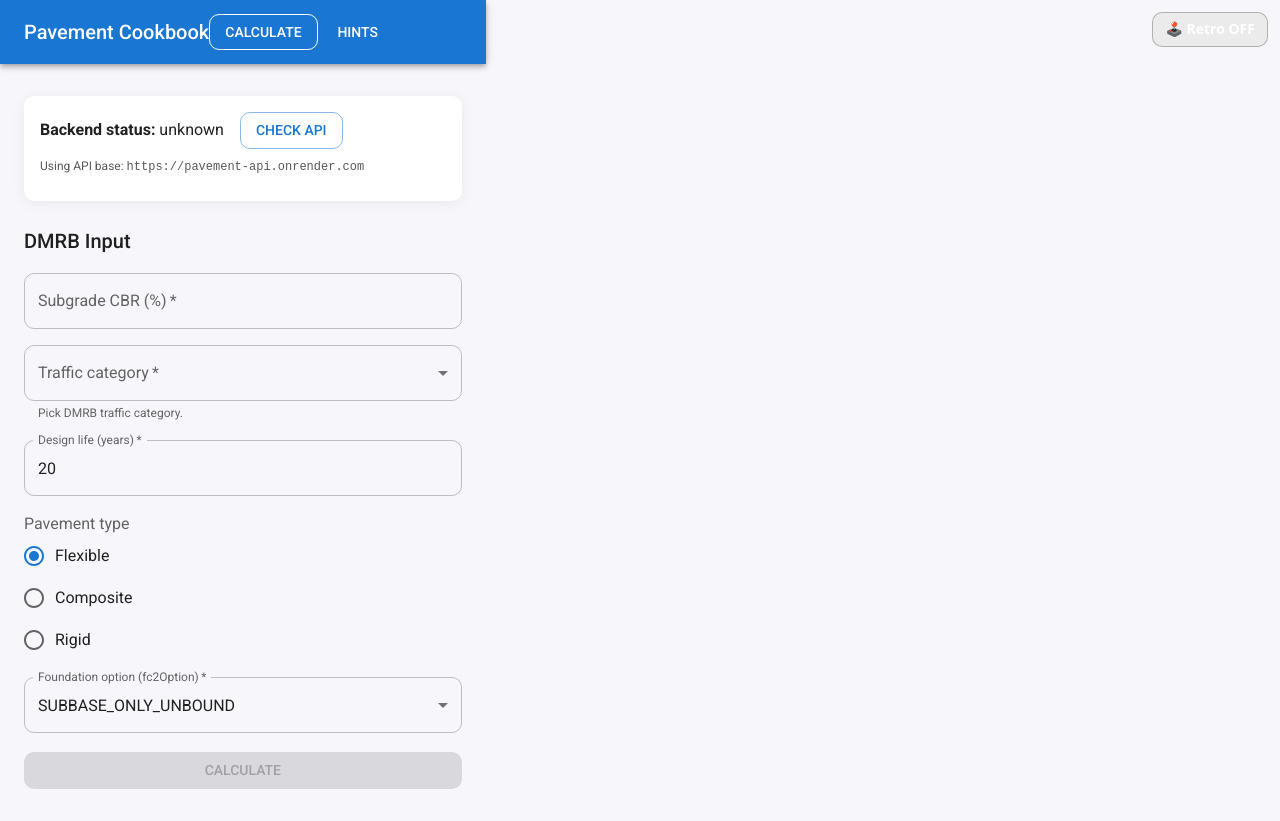
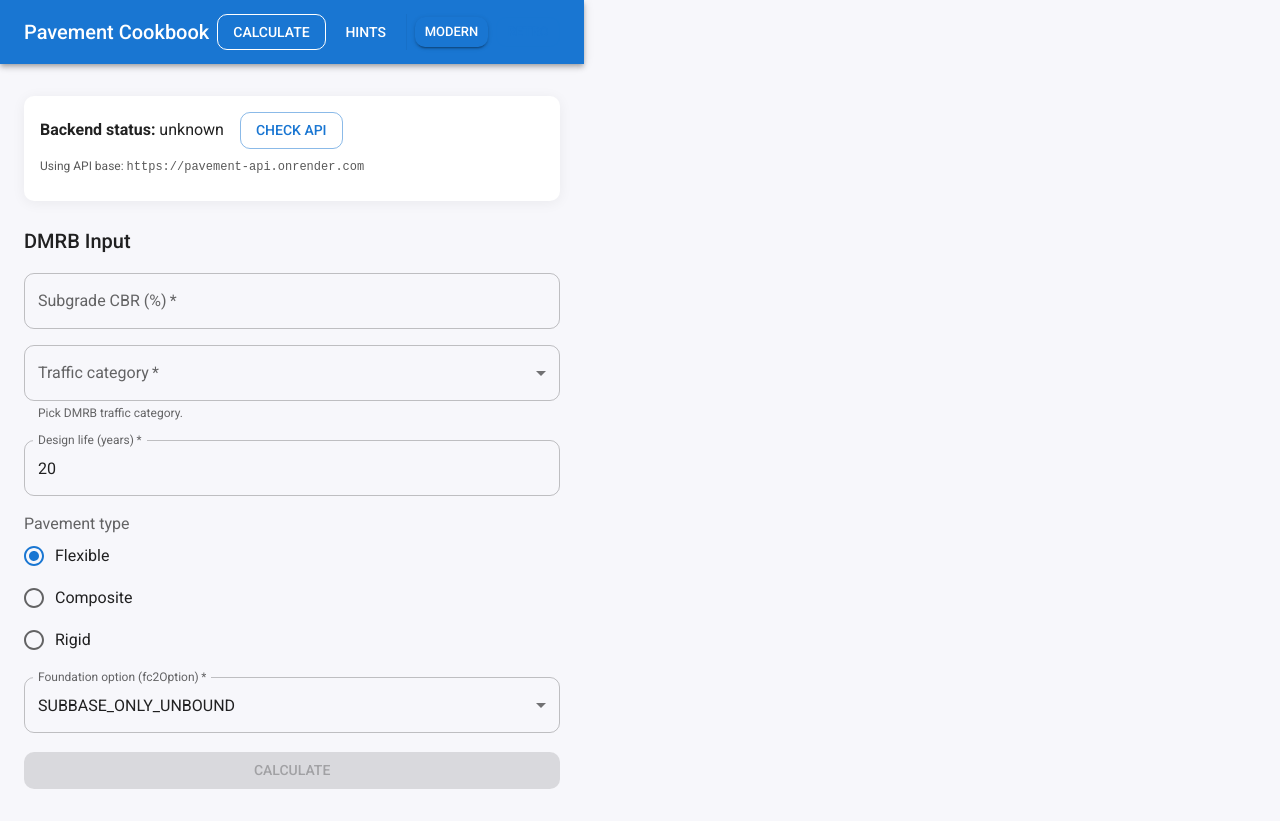
Before and after one commit to olivercook1/thepavementcookbook, a React (Vite) app in the folder pavement-ui/: page / in a window 1280 px wide. Built offline with nearby package versions, Linux system fonts and the light colour scheme; a web font is replaced by a local one.

Commit message:
feat(theme): add Modern/Retro buttons and retro CSS overrides

```diff
--- a/pavement-ui/src/components/Layout.jsx
+++ b/pavement-ui/src/components/Layout.jsx
@@ -1,16 +1,32 @@
 import { Outlet, Link, useLocation } from "react-router-dom";
- import { AppBar, Toolbar, Typography, Container, Button, Stack } from "@mui/material";
- import { ThemeToggle } from "../theme";
+import { AppBar, Toolbar, Typography, Container, Button, Stack, Divider } from "@mui/material";
+import { useEffect, useState } from "react";
 
 export default function Layout() {
   const { pathname } = useLocation();
   const isCalc = pathname === "/";
+  const [theme, setTheme] = useState("modern");
+
+  function applyTheme(name) {
+    document.documentElement.setAttribute("data-theme", name);
+    localStorage.setItem("theme", name);
+    setTheme(name);
+  }
+
+  useEffect(() => {
+    const saved = localStorage.getItem("theme");
+    applyTheme(saved || "modern");
+    // eslint-disable-next-line react-hooks/exhaustive-deps
+  }, []);
 
   return (
     <>
       <AppBar position="static">
-         <Toolbar>
-           <Typography variant="h6" sx={{ flexGrow: 1 }}>Pavement Cookbook</Typography>
+        <Toolbar sx={{ gap: 1 }}>
+          <Typography variant="h6" sx={{ flexGrow: 1 }}>
+            Pavement Cookbook
+          </Typography>
+
           <Stack direction="row" spacing={1} alignItems="center">
             <Button component={Link} to="/" color="inherit" variant={isCalc ? "outlined" : "text"}>
               Calculate
@@ -19,14 +35,26 @@
               Hints
             </Button>
 
-             <Button onClick={() => document.documentElement.setAttribute("data-theme", "retro")}>
+            <Divider orientation="vertical" flexItem sx={{ mx: 1, opacity: 0.4 }} />
+
+            <Button
+              size="small"
+              variant={theme === "modern" ? "contained" : "outlined"}
+              onClick={() => applyTheme("modern")}
+            >
+              Modern
+            </Button>
+            <Button
+              size="small"
+              variant={theme === "retro" ? "contained" : "outlined"}
+              onClick={() => applyTheme("retro")}
+            >
               Retro
             </Button>
-
-              <ThemeToggle />
           </Stack>
         </Toolbar>
       </AppBar>
+
       <Container maxWidth="md" sx={{ py: 4 }}>
         <Outlet />
       </Container>
--- a/pavement-ui/src/styles/retro-theme.css
+++ b/pavement-ui/src/styles/retro-theme.css
@@ -1,53 +1,51 @@
-/* /styles/retro-theme.css */
-:root[data-theme="retro"] {
-  --retro-bg:#001b2e;
-  --retro-surface:#012a36;
-  --retro-text:#e8ffea;
-  --retro-muted:#86f6c8;
-  --retro-accent:#00f7a4;
+/* Default (modern) can be your normal MUI theme; we only override retro here */
+
+/* Big, obvious switch when retro is on */
+[data-theme="retro"] body {
+  background: #0b0b0b;
+  color: #33ff66;
+  image-rendering: pixelated;
+  letter-spacing: 0.03em;
+  font-family: ui-monospace, SFMono-Regular, Menlo, Monaco, "Press Start 2P", monospace;
 }
 
-@media (prefers-reduced-motion: reduce) {
-  :root[data-theme="retro"] * { animation:none!important; transition:none!important; }
+/* App bar + buttons readable in retro mode */
+[data-theme="retro"] .MuiAppBar-root {
+  background-color: #000 !important;
+  color: #33ff66 !important;
+  box-shadow: none !important;
+  border-bottom: 2px solid #33ff66;
 }
 
-:root[data-theme="retro"] body { background:var(--retro-bg); color:var(--retro-text); }
-:root[data-theme="retro"] a { color:var(--retro-accent); }
-
-@font-face{
-  font-family:"PressStart2P";
-  src:local("Press Start 2P"), url("/fonts/press-start-2p.woff2") format("woff2");
-  font-display:swap;
-}
-:root[data-theme="retro"] .use-pixel-font,
-:root[data-theme="retro"] h1,
-:root[data-theme="retro"] h2,
-:root[data-theme="retro"] h3 {
-  font-family:"PressStart2P", ui-monospace, Menlo, Monaco, monospace;
-  letter-spacing:.5px;
+[data-theme="retro"] .MuiButton-root {
+  color: #33ff66 !important;
+  border-color: #33ff66 !important;
+  text-transform: none !important;
+  font-weight: 700 !important;
 }
 
-:root[data-theme="retro"] :where(button,[href],input,select,textarea,[tabindex]):focus-visible{
-  outline:3px solid var(--retro-accent);
-  outline-offset:2px;
+[data-theme="retro"] .MuiButton-contained {
+  background-color: #000 !important;
+  border: 1px solid #33ff66 !important;
 }
 
-/* fixed toggle button */
-.theme-toggle{
-  position:fixed; top:.75rem; right:.75rem; z-index:1000;
-  background: color-mix(in srgb, Canvas, #000 8%);
-  border:1px solid color-mix(in srgb, CanvasText, transparent 75%);
-  border-radius:10px; padding:.5rem .75rem;
-  font:600 14px/1.2 system-ui, -apple-system, Segoe UI, Roboto, sans-serif;
-  color:inherit;
+/* Cards / papers / containers */
+[data-theme="retro"] .MuiPaper-root,
+[data-theme="retro"] main,
+[data-theme="retro"] .MuiContainer-root {
+  background-color: #111 !important;
+  color: #33ff66 !important;
 }
-.theme-toggle:focus-visible{ outline:3px solid #7c5cff; outline-offset:3px; }
 
-/* fun but subtle scanlines */
-:root[data-theme="retro"] body::after{
-  content:""; position:fixed; inset:0; pointer-events:none;
-  background:
-    linear-gradient(rgba(255,255,255,.04), rgba(0,0,0,.04)) 0 0/100% 3px,
-    radial-gradient(circle at 50% 20%, rgba(255,255,255,.06), transparent 35%);
-  mix-blend-mode:overlay; opacity:.75;
+/* Inputs / table borders */
+[data-theme="retro"] .MuiOutlinedInput-notchedOutline,
+[data-theme="retro"] .MuiTable-root,
+[data-theme="retro"] .MuiTableCell-root {
+  border-color: #33ff66 !important;
 }
+
+/* Links */
+[data-theme="retro"] a {
+  color: #33ff66 !important;
+  text-decoration: underline;
+}
```
Lines whose indentation alone changed are shown as unchanged.
